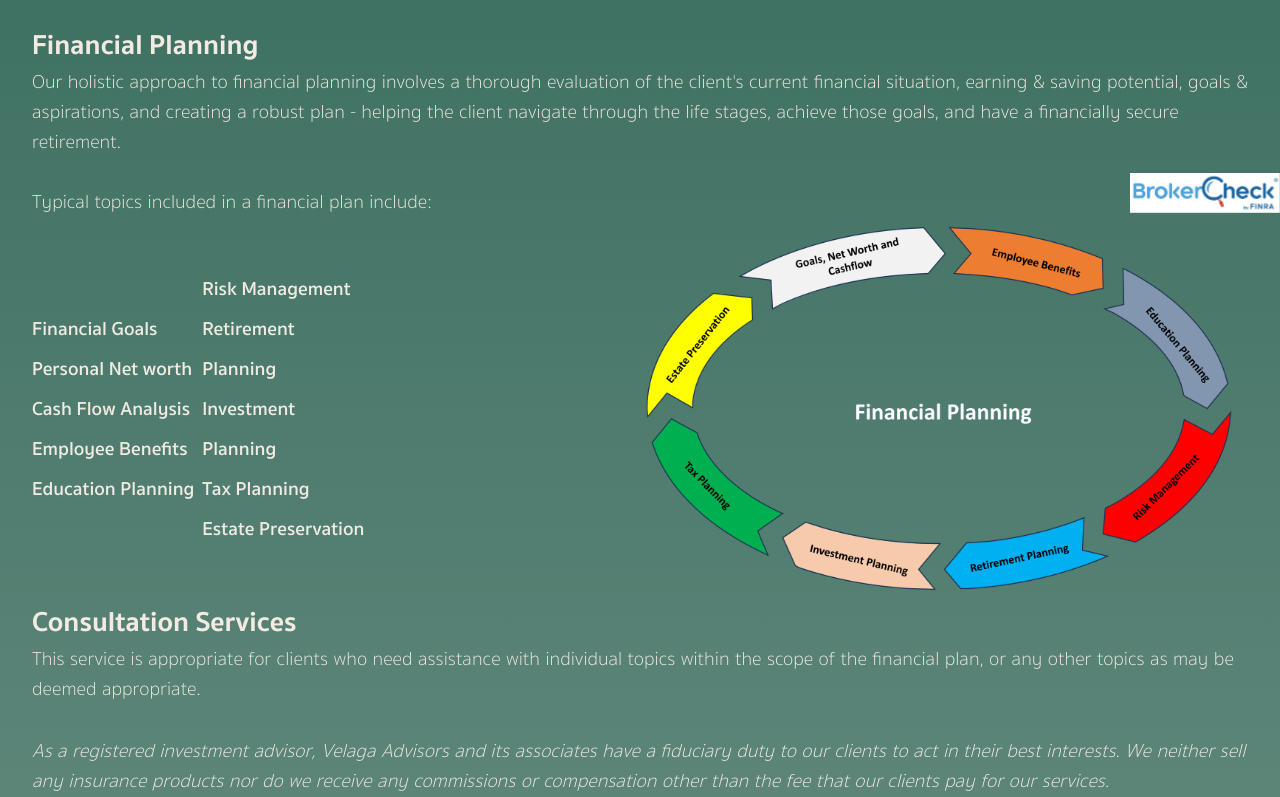
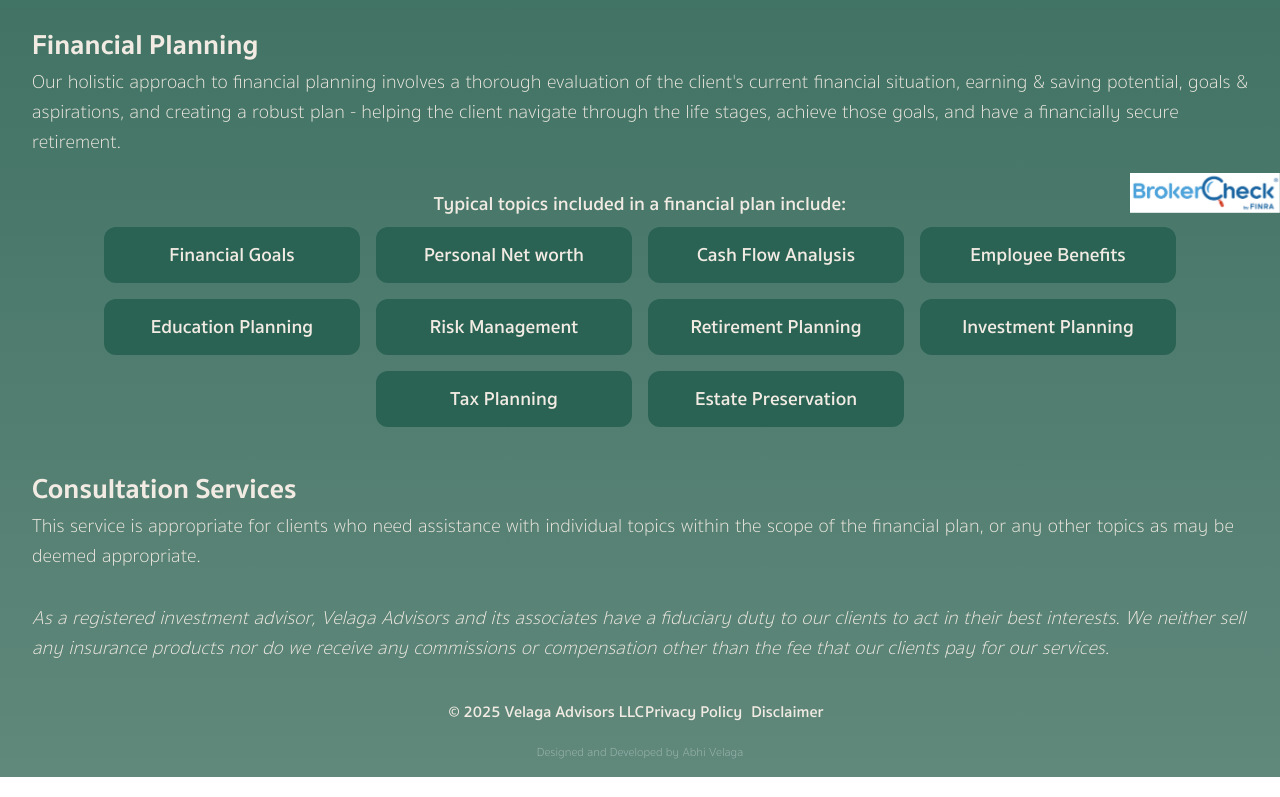
Before and after one commit to avelaga/velagaadvisors, a Next.js app: page /services in a window 1280 px wide. Shown: the part 587-1384 px from the top of the page. Built offline with nearby package versions, Linux system fonts and the light colour scheme.

Commit message:
services - financial planning card list

```diff
--- a/pages/services.js
+++ b/pages/services.js
@@ -54,25 +54,20 @@ export default function Services() {
           </div>
           <div className={`${styles.body} ${styles.finPlan}`} >
             Our holistic approach to financial planning involves a thorough evaluation of the client's current financial situation, earning & saving potential, goals & aspirations, and creating a robust plan - helping the client navigate through the life stages, achieve those goals, and have a financially secure retirement.
-            <br /><br />
-            Typical topics included in a financial plan include:
+            <br />
           </div>
-          <div className={styles.bodyGraphic}>
-            <div className={styles.graphicText}>
-              Financial Goals <br />
-              Personal Net worth<br />
-              Cash Flow Analysis<br />
-              Employee Benefits<br />
-              Education Planning<br />
-            </div>
-            <div className={styles.graphicText}>
-              Risk Management<br />
-              Retirement Planning<br />
-              Investment Planning<br />
-              Tax Planning<br />
-              Estate Preservation
-            </div>
-            <Image src="/services.png" width={1000} height={0} style={{ width: '1000px', height: 'auto' }} className={styles.bodyImage} />
+          <div className={styles.cardHeader}>Typical topics included in a financial plan include:</div>
+          <div className={styles.cardList}>
+            <div className={styles.card}>Financial Goals</div>
+            <div className={styles.card}>Personal Net worth</div>
+            <div className={styles.card}>Cash Flow Analysis</div>
+            <div className={styles.card}>Employee Benefits</div>
+            <div className={styles.card}>Education Planning</div>
+            <div className={styles.card}>Risk Management</div>
+            <div className={styles.card}>Retirement Planning</div>
+            <div className={styles.card}>Investment Planning</div>
+            <div className={styles.card}>Tax Planning</div>
+            <div className={styles.card}>Estate Preservation</div>
           </div>
 
           <div className={styles.subheader}>
--- a/styles/Services.module.css
+++ b/styles/Services.module.css
@@ -29,6 +29,7 @@
 .body {
     padding-bottom: 2rem;
     font-size: 1.2rem;
+    width: 100%;
 }
 
 .whoWeServeBody{
@@ -49,42 +50,44 @@
     padding-bottom: 0 !important;
 }
 
-.graphicText {
-    width: 14%;
-    font-size: 1.2rem;
-    line-height: 2.5rem;
-    font-weight: 400;
-}
-
-.bodyGraphic {
+.cardList {
     display: flex;
     flex-wrap: wrap;
     width: 100%;
     align-items: center;
+    justify-content: center;
+    margin-bottom: 2rem;
 }
 
-.bodyImage {
-    margin-left: 22%;
-    width: 600px !important;
+.card {
+    width: 16rem;
+    font-size: 1.2rem;
+    line-height: 2.5rem;
+    font-weight: 400;
+    border-radius: var(--border-radius);
+    text-align: center;
+    background-color: var(--green);
+    margin: .5rem;
+    padding-top: .5rem;
+    padding-bottom: .5rem;
+}
+
+.cardHeader {
+    font-size: 1.2rem;
+    margin-top: 2rem;
+    font-weight: 400;
 }
 
 @media only screen and (max-width: 950px) {
     .subheader {
         line-height: 2.2rem;
     }
-    .graphicText {
-        width: 100%;
+    .card {
         text-align: center;
+        padding: 0;
+        margin: .25rem
     }
-
     .bodyGraphic {
         margin-top: 1rem;
     }
-
-    .bodyImage {
-        margin-left: 0;
-        width: 100% !important;
-        margin-top: 1rem;
-        margin-bottom: 1rem;
-    }
 }
```
